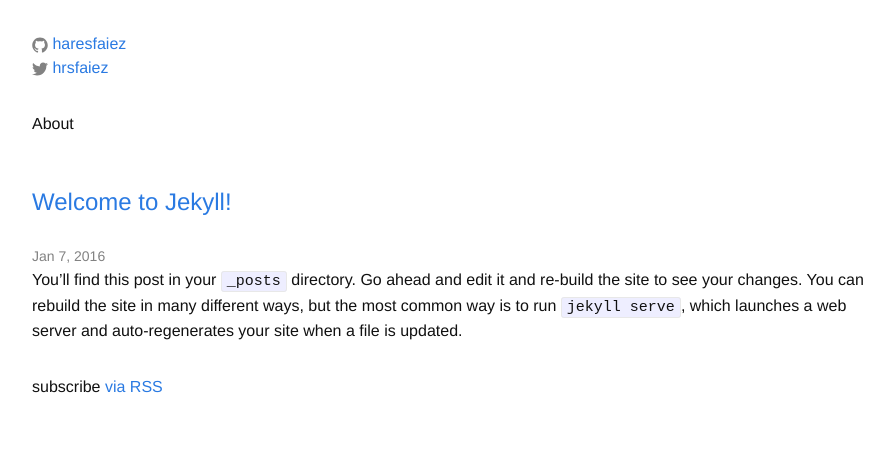
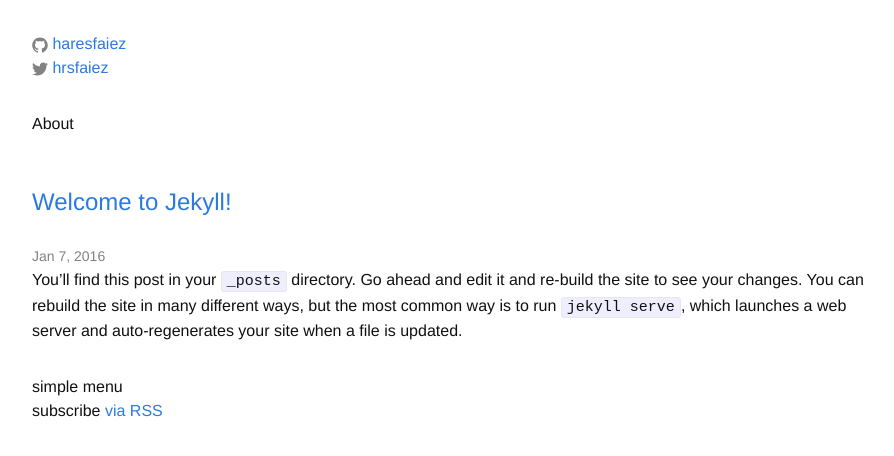
Before and after one commit to haresfaiez/haresfaiez.github.io, a Jekyll site: the page built from index.html, in a window 1280 px wide. Shown: the top 456 px of the page, without its empty margins (192-1086 px from the left). Built offline with Jekyll 4.4.1, drawn with Linux system fonts in a browser that asks for light colours.

Commit message:
Add left menu section

```diff
--- a/index.html
+++ b/index.html
@@ -3,7 +3,7 @@ layout: default
 ---
 
 <div class="home">
-  <section class="">
+    <section class="home_left-side-content">
     <ul class="post-list">
         {% for post in site.posts %}
         <li>
@@ -16,6 +16,9 @@ layout: default
         {% endfor %}
     </ul>
   </section>
+  <section class="home_aside-content">
+    simple menu
+  </section>
   <p class="rss-subscribe">subscribe <a href="{{ "/feed.xml" | prepend: site.baseurl }}">via RSS</a></p>
 
 </div>
```
Lines whose indentation alone changed are shown as unchanged.
